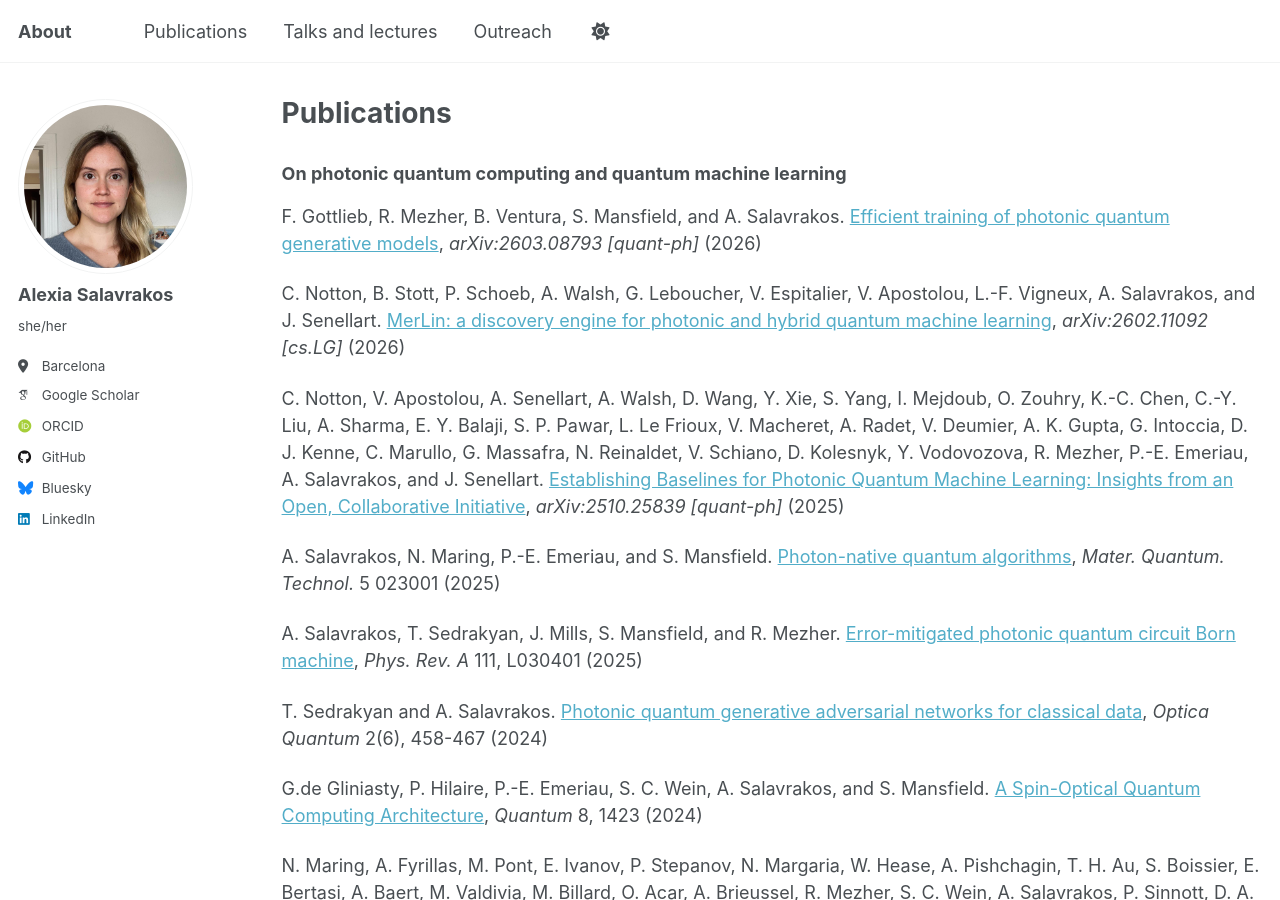
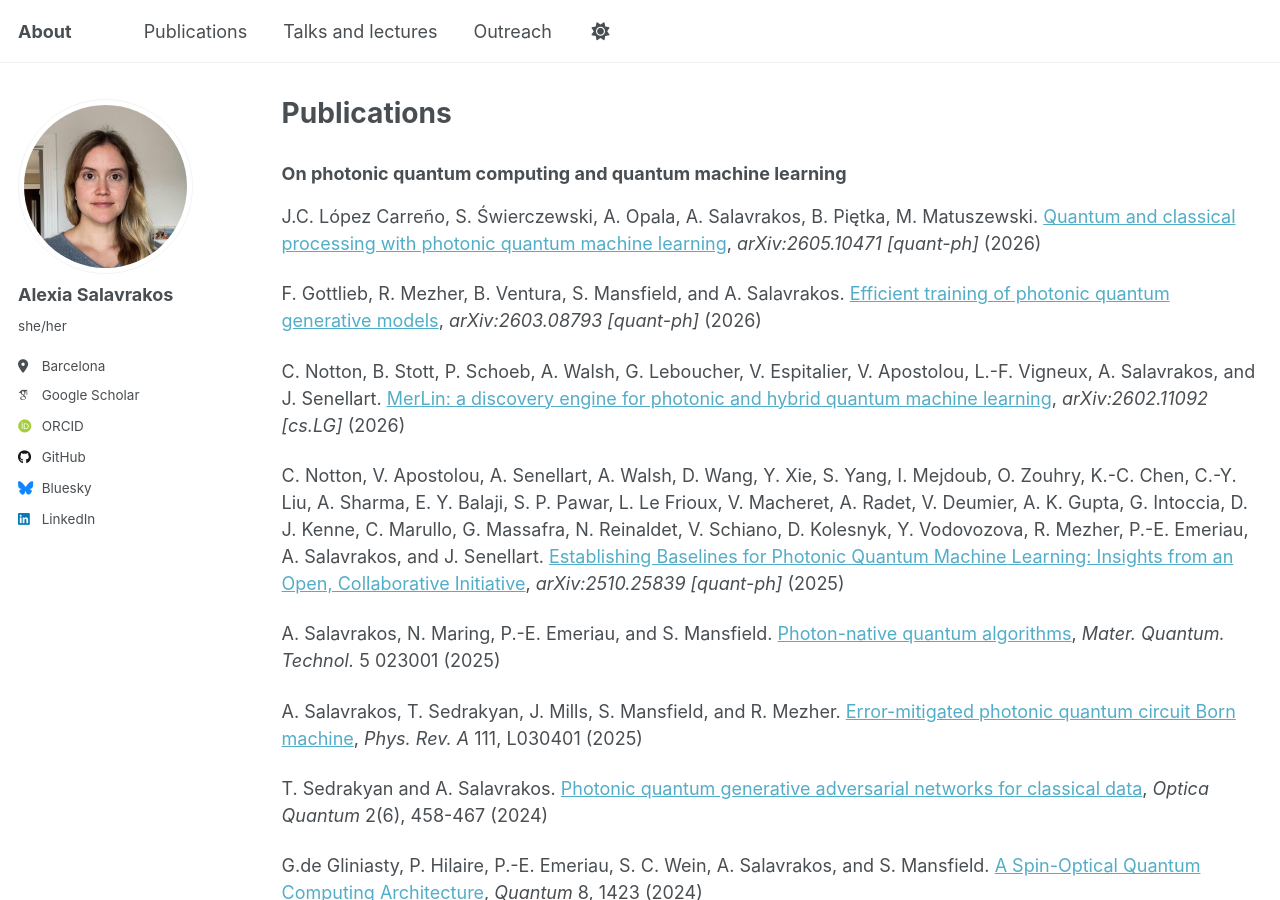
Before and after one commit to alexiasalavrakos/alexiasalavrakos.github.io, a Jekyll site: the page built from _pages/publications.md, in a window 1280 px wide and 900 px high. Built offline with Jekyll 4.4.1, drawn with Linux system fonts in a browser that asks for light colours; some web fonts are replaced.

Commit message:
Update publications.md

```diff
--- a/_pages/publications.md
+++ b/_pages/publications.md
@@ -11,6 +11,8 @@ redirect_from:
 
 
 ### On photonic quantum computing and quantum machine learning
+
+J.C. López Carreño, S. Świerczewski, A. Opala, A. Salavrakos, B. Piętka, M. Matuszewski. [Quantum and classical processing with photonic quantum machine learning](https://arxiv.org/abs/2605.10471), *arXiv:2605.10471 [quant-ph]* (2026)
 
 F. Gottlieb, R. Mezher, B. Ventura, S. Mansfield, and A. Salavrakos. [Efficient training of photonic quantum generative models](https://arxiv.org/abs/2603.08793), *arXiv:2603.08793 [quant-ph]* (2026)
 
```
